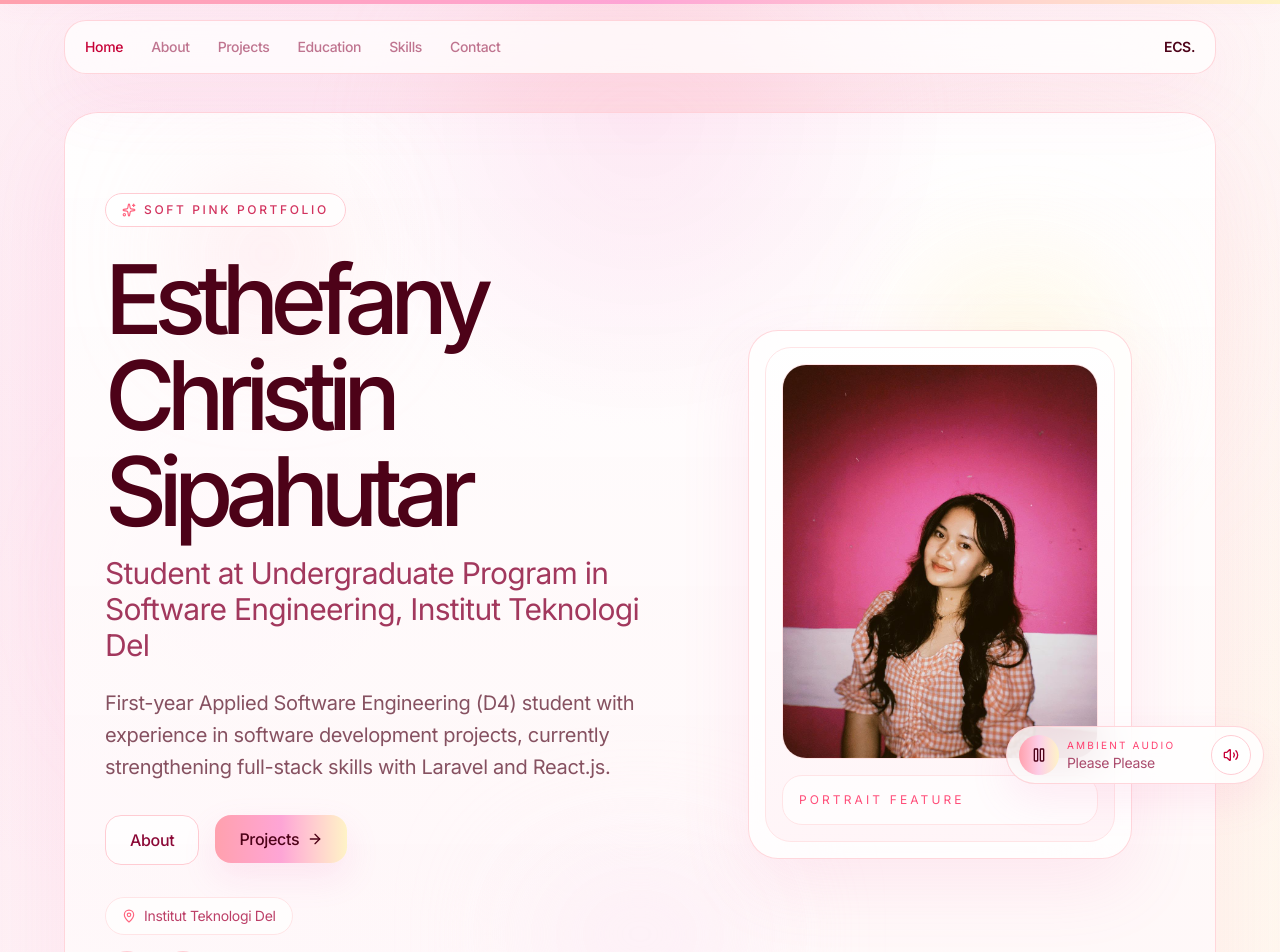
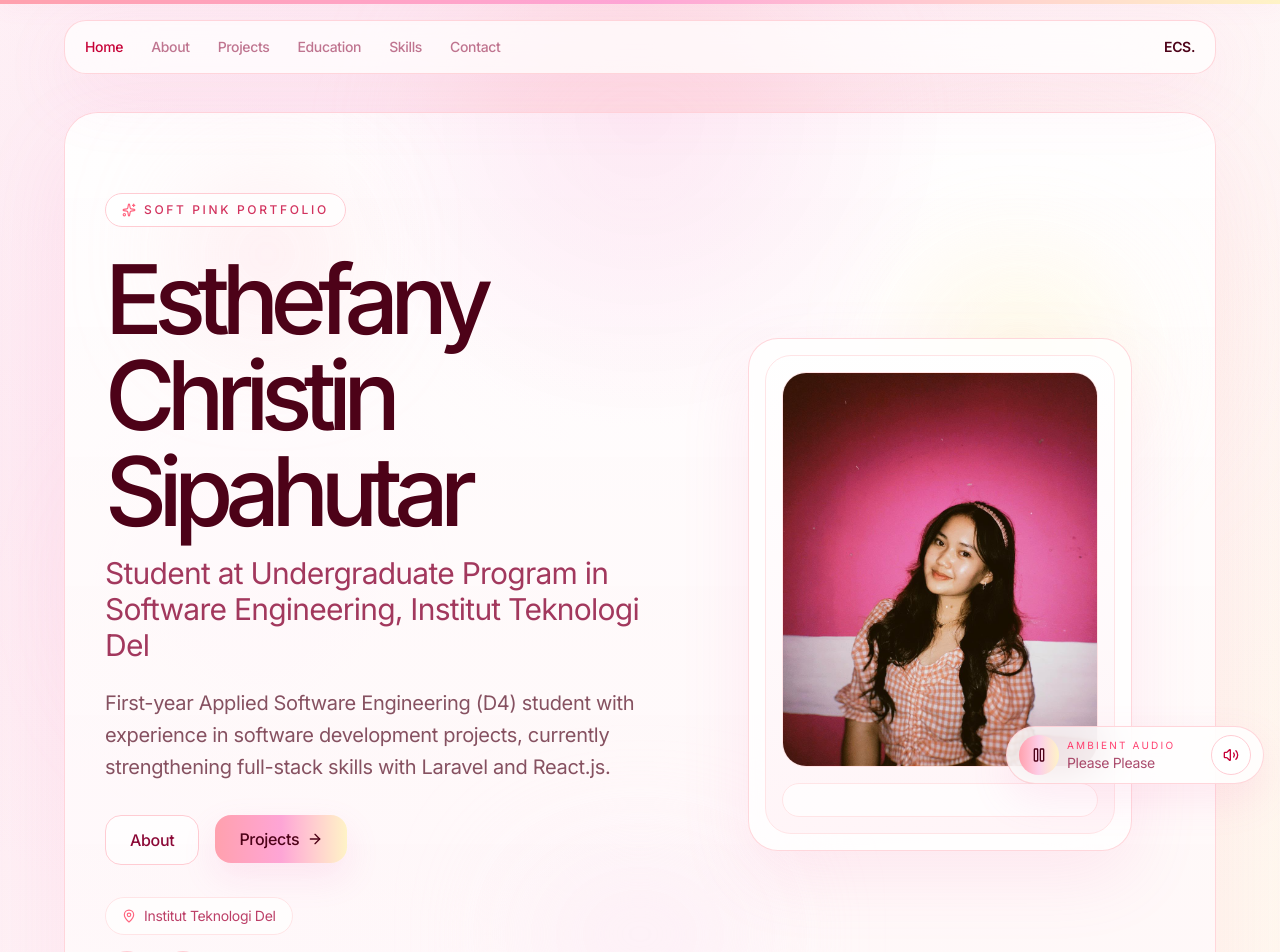
Before and after one commit to codenameyizzz/personal-portfolio-esthefanny, a React (Vite) app: page / in a window 1280 px wide. Shown: the top 952 px of the page. Built offline with nearby package versions, Linux system fonts and the light colour scheme.

Commit message:
update hero section v2

```diff
--- a/src/components/Hero.tsx
+++ b/src/components/Hero.tsx
@@ -138,9 +138,9 @@ export default function Hero() {
                 </div>
 
                 <div className="mt-4 rounded-[20px] border border-rose-100 bg-white/76 px-4 py-4">
-                  <p className="text-xs uppercase tracking-[0.26em] text-rose-500/80">
+                  {/* <p className="text-xs uppercase tracking-[0.26em] text-rose-500/80">
                     Portrait Feature
-                  </p>
+                  </p> */}
                   {/* <p className="mt-2 text-sm leading-6 text-rose-900/68">
                     Foto Anda diletakkan langsung di hero section supaya terlihat pada first fold
                     dan memperkuat personal branding sejak halaman pertama dibuka.
```
